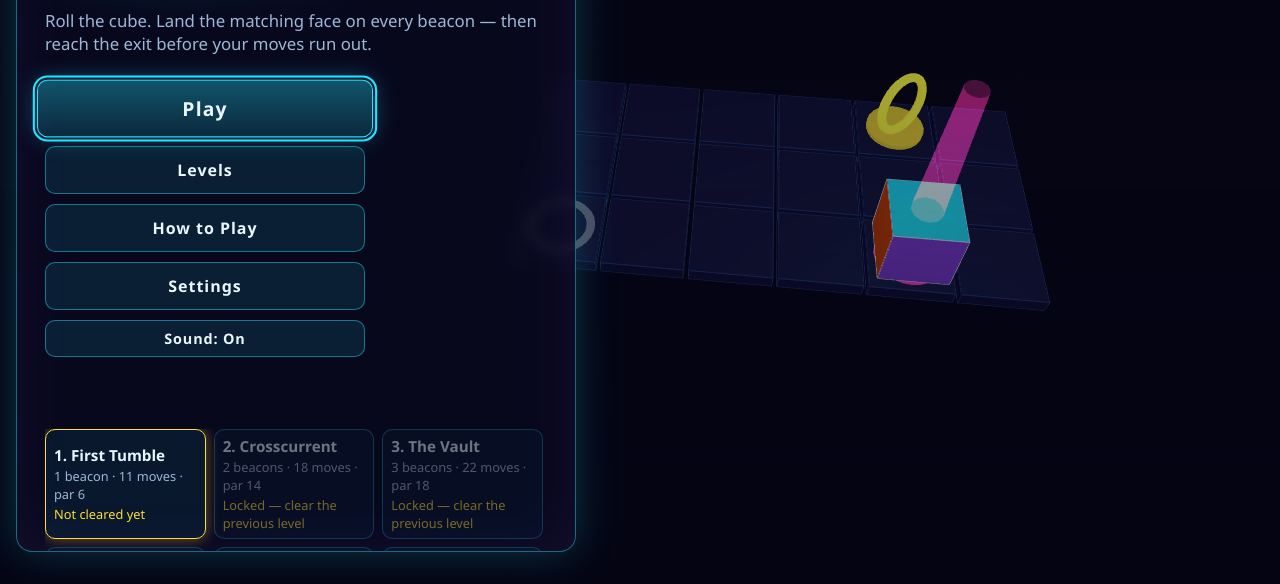
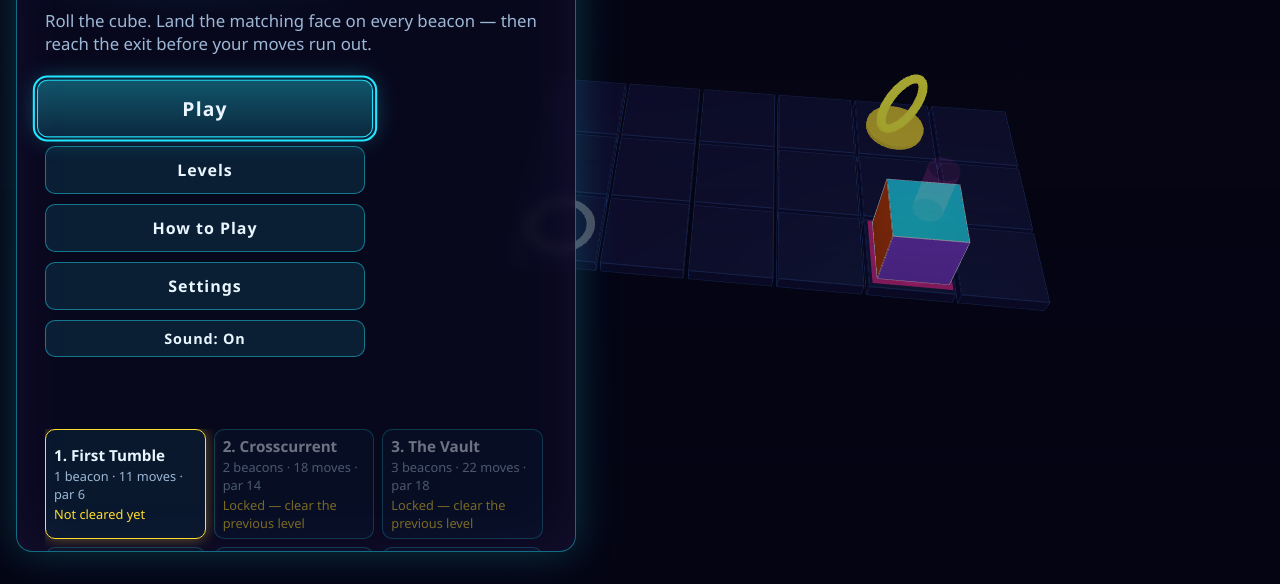
Before and after one commit to namdev-muse/neon-tumble, a website: page index.html in a window 1280 px wide. Shown: the part 216-800 px from the top of the page. Drawn offline with nearby package versions, Linux system fonts and the light colour scheme; animation ran at ten frames a second.

Commit message:
v0.3.1 M3 playtest fixes: pops above cube on contrast pills, wide pulsing cell frame, stronger bump/squash, red low-moves state, dimmer beams, R on end screens

```diff
--- a/game.js
+++ b/game.js
@@ -1,4 +1,4 @@
-// Neon Tumble v0.3.0 — Three.js renderer + menus + game feel.
+// Neon Tumble v0.3.1 — Three.js renderer + menus + game feel.
 // The simulation lives in physics.js (pure, no DOM); this file owns
 // the 3D scene, the screen stack, input, Web Audio SFX/music and the
 // feel tiers. Grid (x east, y south) maps to world (x east, z south);
@@ -414,12 +414,12 @@ function buildLevelScene(level) {
     gem.position.set(w.x, 0.55, w.z);
     levelGroup.add(gem);
     const pillar = new THREE.Mesh(
-      new THREE.CylinderGeometry(0.12, 0.2, 2.6, 12, 1, true),
+      new THREE.CylinderGeometry(0.16, 0.16, 1.5, 12, 1, true),
       new THREE.MeshBasicMaterial({ color: col, transparent: true, opacity: 0, blending: THREE.AdditiveBlending, depthWrite: false, side: THREE.DoubleSide }),
     );
-    pillar.position.set(w.x, 1.3, w.z);
+    pillar.position.set(w.x, 0.75, w.z);
     levelGroup.add(pillar);
-    beaconVisuals.push({ index: b.index, pad, gem, pillar, baseY: 0.55 });
+    beaconVisuals.push({ index: b.index, pad, gem, pillar, baseY: 0.55, bx: b.x, by: b.y });
   }
   // Exit portal
   {
@@ -458,12 +458,12 @@ function buildLevelScene(level) {
   // columns in perspective; a glowing cell marker under the cube
   // makes its grid position (and the beacon it stands on) unambiguous.
   cubeRing = new THREE.Mesh(
-    new THREE.RingGeometry(0.4, 0.52, 4),
+    new THREE.RingGeometry(0.46, 0.62, 4),
     new THREE.MeshBasicMaterial({ color: 0xffffff, transparent: true, opacity: 0.85, side: THREE.DoubleSide, depthWrite: false }),
   );
   cubeRing.rotation.x = -Math.PI / 2;
   cubeRing.rotation.z = Math.PI / 4;
-  cubeRing.position.y = 0.02;
+  cubeRing.position.y = 0.03;
   levelGroup.add(cubeRing);
   // M3 eye-check: intensity 5 parked 0.8 above the cube burned a
   // white specular core into the top face. 2.5 keeps the glow
@@ -481,22 +481,31 @@ function placeCube(run, snap = false) {
   cubeMesh.scale.set(1, 1, 1);
   if (snap) cubeMesh.quaternion.copy(quatForOrient(run.orient));
   if (cubeLight) cubeLight.position.set(w.x, 2.2, w.z);
-  if (cubeRing) cubeRing.position.set(w.x, 0.02, w.z);
+  if (cubeRing) cubeRing.position.set(w.x, 0.03, w.z);
 }
 function syncBeaconVisuals(run, t) {
   // The tile marker wears the down-face colour: the cell under the
-  // cube literally shows which face is touching it.
-  if (cubeRing && run) cubeRing.material.color.set(COLOURS[run.orient.bottom].hex);
+  // cube literally shows which face is touching it. It pulses so it
+  // reads as a frame AROUND the cube, not a shadow under it (the
+  // 0.4-0.52 ring was a 1cm sliver the cube hid — M3 re-playtest).
+  if (cubeRing && run) {
+    cubeRing.material.color.set(COLOURS[run.orient.bottom].hex);
+    cubeRing.material.opacity = 0.7 + Math.sin(t * 4) * 0.25;
+  }
   for (const v of beaconVisuals) {
     const lit = run.lit[v.index];
     v.gem.position.y = v.baseY + Math.sin(t * 2 + v.index * 1.7) * 0.07;
     v.gem.rotation.y = t * (lit ? 2.4 : 1.1);
     v.pad.material.emissiveIntensity = lit ? 1.6 : 0.7 + Math.sin(t * 3 + v.index) * 0.15;
-    v.pillar.material.opacity = lit ? 0.4 : 0;
+    // M3 re-playtest fix: a lit beam the cube stands in dims to a
+    // glow — at full opacity it read as a stick poking out of the
+    // cube's top face.
+    const cubeOnIt = run.x === v.bx && run.y === v.by;
+    v.pillar.material.opacity = lit ? (cubeOnIt ? 0.12 : 0.35) : 0;
   }
   if (exitVisual) {
     exitVisual.torus.rotation.y = t * 1.4;
-    exitVisual.torus.rotation.x = Math.sin(t * 1.1) * 0.35;
+    exitVisual.torus.rotation.x = Math.sin(t * 1.1) * 0.15;
     const open = allLit(run);
     exitVisual.torus.material.emissiveIntensity = open ? 1.8 : 0.7;
     exitVisual.disc.material.emissiveIntensity = open ? 1.0 : 0.35;
@@ -562,8 +571,8 @@ function doRoll(run, dir, isDemo = false) {
         // M3: the wall tier (thunk + sparks) plus a visible bump —
         // the cube leans into the wall and springs back, so the
         // refusal reads on the cube itself, not only in the toast.
-        feedback('wall', cpos);
-        bumpAnim = { t: 0, dur: 0.18, dir };
+        feedback('wall', { ...cpos, y: 1.1 }, 'Wall!');
+        bumpAnim = { t: 0, dur: 0.26, dir };
         toast('Wall — the cube can\'t roll that way');
       } else {
         feedback('denied', cpos);
@@ -599,8 +608,8 @@ function landRoll() {
   const ev = run.lastEvent;
   const w = cellToWorld(currentLevel, run.x, run.y);
   const pos = { x: w.x, y: 0.5, z: w.z, hex: '#22e6ff' };
-  spawnParticles(w.x, 0.1, w.z, '#9db8d6', 5, 1.2, 1.0);
-  landSquashT = 0.18; // M3: the cube lands with weight, not a teleport-stop
+  spawnParticles(w.x, 0.1, w.z, '#9db8d6', 9, 1.6, 1.2);
+  landSquashT = 0.28; // M3: the cube lands with weight, not a teleport-stop
   if (anim.outcome === 'fell') {
     feedback('fell', { ...pos, hex: COLOURS[run.orient.bottom].hex }, 'OFF THE EDGE!');
     fallAnim = { t: 0, dur: 0.65, dir: anim.dir };
@@ -608,28 +617,32 @@ function landRoll() {
     state.endTimer = 0.85;
     return;
   }
+  // M3 re-playtest: pops spawned at cube-centre height hid behind
+  // the cube (4/4 beacon lits unreadable). Sparks and pops now fire
+  // ABOVE the cube, where nothing can occlude them.
+  const popPos = { ...pos, y: 1.15 };
   if (ev && ev.type === 'beacon') {
     const hex = COLOURS[ev.colour].hex;
-    feedback('beacon', { ...pos, hex }, COLOURS[ev.colour].name + ' lit!');
+    feedback('beacon', { ...popPos, hex }, COLOURS[ev.colour].name + ' lit!');
     toast(`${COLOURS[ev.colour].name} beacon lit! (${ev.lit}/${ev.total})`);
   } else if (ev && ev.type === 'wrongface') {
     state.lastDenied = 'wrongface';
     // M3: sparks in the beacon's own colour + a pop naming the face
     // it wanted — the denied cue happens AT the beacon, where the
     // player's eyes already are.
-    feedback('wrongface', { ...pos, hex: COLOURS[ev.colour].hex }, 'Needs ' + COLOURS[ev.colour].name + ' down');
+    feedback('wrongface', { ...popPos, hex: COLOURS[ev.colour].hex }, 'Needs ' + COLOURS[ev.colour].name + ' down');
     toast(`Wrong face — that beacon needs ${COLOURS[ev.colour].name} down (you landed ${COLOURS[ev.faceDown].name} down)`, 3);
   } else if (ev && ev.type === 'exitlocked') {
     state.lastDenied = 'exitlocked';
-    feedback('exitlocked', { ...pos, hex: '#ffdf2e' }, `Locked ${ev.lit}/${ev.total}`);
+    feedback('exitlocked', { ...popPos, hex: '#ffdf2e' }, `Locked ${ev.lit}/${ev.total}`);
     toast(`Exit locked — light every beacon first (${ev.lit}/${ev.total})`);
   }
   if (anim.outcome === 'won') {
-    feedback('won', { ...pos, hex: '#ffdf2e' }, 'CLEAR!');
+    feedback('won', { ...popPos, hex: '#ffdf2e' }, 'CLEAR!');
     state.slowMoT = 0.9;
     state.endTimer = 0.9;
   } else if (anim.outcome === 'budget') {
-    feedback('budget', { ...pos, hex: '#ff5470' }, 'OUT OF MOVES');
+    feedback('budget', { ...popPos, hex: '#ff5470' }, 'OUT OF MOVES');
     toast('Out of moves!');
     state.endTimer = 0.7;
   }
@@ -836,10 +849,12 @@ function updateHUD() {
   const fill = $('hud-moves-fill');
   fill.style.width = clamp((left / run.level.budget) * 100, 0, 100) + '%';
   // M3: the meter warns in stages — gold under 30% of budget, then a
-  // pulsing danger state for the last 2 moves — so running dry is
-  // never a surprise (the budget is a decision, not a trap).
-  fill.classList.toggle('warn', left > 2 && left <= Math.ceil(run.level.budget * 0.3));
-  fill.classList.toggle('low', left <= 2);
+  // pulsing danger state for the last 3 moves (fill AND the "N left"
+  // text turn red) — so running dry is never a surprise (the budget
+  // is a decision, not a trap).
+  fill.classList.toggle('warn', left > 3 && left <= Math.ceil(run.level.budget * 0.3));
+  fill.classList.toggle('low', left <= 3);
+  $('hud-moves-left').classList.toggle('low', left <= 3);
 }
 
 // ---------------------------------------------------------------- settings
@@ -908,7 +923,7 @@ window.addEventListener('keydown', (e) => {
     return;
   }
   switch (e.code) {
-    case 'KeyR': if (state.phase === 'playing') restartLevel(); break;
+    case 'KeyR': if (state.phase === 'playing' || state.phase === 'complete' || state.phase === 'gameover') restartLevel(); break;
     case 'KeyP': togglePause(); break;
     case 'KeyM': toggleMute(); break;
     case 'Escape':
@@ -1132,7 +1147,7 @@ function frame(now) {
     cubeMesh.position.y = 0.39 + Math.sin(k * Math.PI) * 0.16;
     cubeMesh.quaternion.slerpQuaternions(rollAnim.fromQuat, rollAnim.toQuat, ease);
     if (cubeLight) cubeLight.position.set(cubeMesh.position.x, 2.2, cubeMesh.position.z);
-    if (cubeRing) cubeRing.position.set(cubeMesh.position.x, 0.02, cubeMesh.position.z);
+    if (cubeRing) cubeRing.position.set(cubeMesh.position.x, 0.03, cubeMesh.position.z);
     if (k >= 1) {
       cubeMesh.position.copy(rollAnim.toPos);
       cubeMesh.quaternion.copy(rollAnim.toQuat);
@@ -1148,7 +1163,7 @@ function frame(now) {
     const run2 = state.run;
     if (run2) {
       const w2 = cellToWorld(currentLevel, run2.x, run2.y);
-      const nudge = Math.sin(k * Math.PI) * 0.14;
+      const nudge = Math.sin(k * Math.PI) * 0.22;
       cubeMesh.position.set(w2.x + d.x * nudge, 0.39, w2.z + d.y * nudge);
     }
     if (k >= 1) {
@@ -1160,9 +1175,9 @@ function frame(now) {
   // rest at the end (never a permanently squashed cube).
   if (landSquashT > 0 && cubeMesh) {
     landSquashT -= sdt;
-    const k = clamp(1 - landSquashT / 0.18, 0, 1);
+    const k = clamp(1 - landSquashT / 0.28, 0, 1);
     const s = Math.sin(k * Math.PI);
-    cubeMesh.scale.set(1 + 0.14 * s, 1 - 0.22 * s, 1 + 0.14 * s);
+    cubeMesh.scale.set(1 + 0.18 * s, 1 - 0.3 * s, 1 + 0.18 * s);
     if (landSquashT <= 0) cubeMesh.scale.set(1, 1, 1);
   }
   // Fall animation
--- a/package.json
+++ b/package.json
@@ -1 +1 @@
-{"description":"Neon Tumble \u2014 a 3D neon cube-rolling puzzle. Roll a six-coloured cube across floating platforms and land the matching face on each beacon.","devDependencies":{"playwright-core":"^1.49.0"},"license":"MIT","name":"neon-tumble","private":true,"scripts":{"bot":"node tests/bot.js","render-check":"node tests/render-check.js","screenshots":"node tests/screenshots.js","serve":"python3 -m http.server 8942","smoke":"node tests/smoke.js","test":"node tests/smoke.js && node tests/bot.js"},"type":"module","version":"0.3.0"}
+{"description":"Neon Tumble \u2014 a 3D neon cube-rolling puzzle. Roll a six-coloured cube across floating platforms and land the matching face on each beacon.","devDependencies":{"playwright-core":"^1.49.0"},"license":"MIT","name":"neon-tumble","private":true,"scripts":{"bot":"node tests/bot.js","render-check":"node tests/render-check.js","screenshots":"node tests/screenshots.js","serve":"python3 -m http.server 8942","smoke":"node tests/smoke.js","test":"node tests/smoke.js && node tests/bot.js"},"type":"module","version":"0.3.1"}
--- a/physics.js
+++ b/physics.js
@@ -1,4 +1,4 @@
-// Neon Tumble v0.3.0 — pure simulation core (no DOM, no Three.js).
+// Neon Tumble v0.3.1 — pure simulation core (no DOM, no Three.js).
 //
 // A 3D neon cube-rolling puzzle: a cube with six distinctly coloured
 // faces rolls one cell at a time across floating grid platforms. Each
@@ -23,7 +23,7 @@
 // (BFS over position + orientation + lit mask) gives identical results
 // for identical inputs.
 
-export const VERSION = '0.3.0';
+export const VERSION = '0.3.1';
 
 export const DIRS = {
   E: { x: 1, y: 0 },
@@ -533,8 +533,8 @@ export const FEEDBACK = {
   // player can tell a wrong face from a wall from a locked exit by
   // ear and eye, not only by toast (Tide lesson: never silence, and
   // never the same buzz for three different mistakes).
-  wrongface: { trauma: 0.12, hitStop: 0, sfx: 'wrongface', flash: 0, particles: 8 },
-  wall: { trauma: 0.08, hitStop: 0, sfx: 'wall', flash: 0, particles: 6 },
+  wrongface: { trauma: 0.12, hitStop: 0, sfx: 'wrongface', flash: 0, particles: 12 },
+  wall: { trauma: 0.18, hitStop: 0, sfx: 'wall', flash: 0, particles: 6 },
   exitlocked: { trauma: 0.12, hitStop: 0, sfx: 'exitlocked', flash: 0, particles: 8 },
   fell: { trauma: 0.8, hitStop: 0.12, sfx: 'fall', flash: 0.18, particles: 30 },
   budget: { trauma: 0.6, hitStop: 0.1, sfx: 'fail', flash: 0.12, particles: 16 },
```
Also changed, not shown: style.css (+15 -4 lines), README.md.
